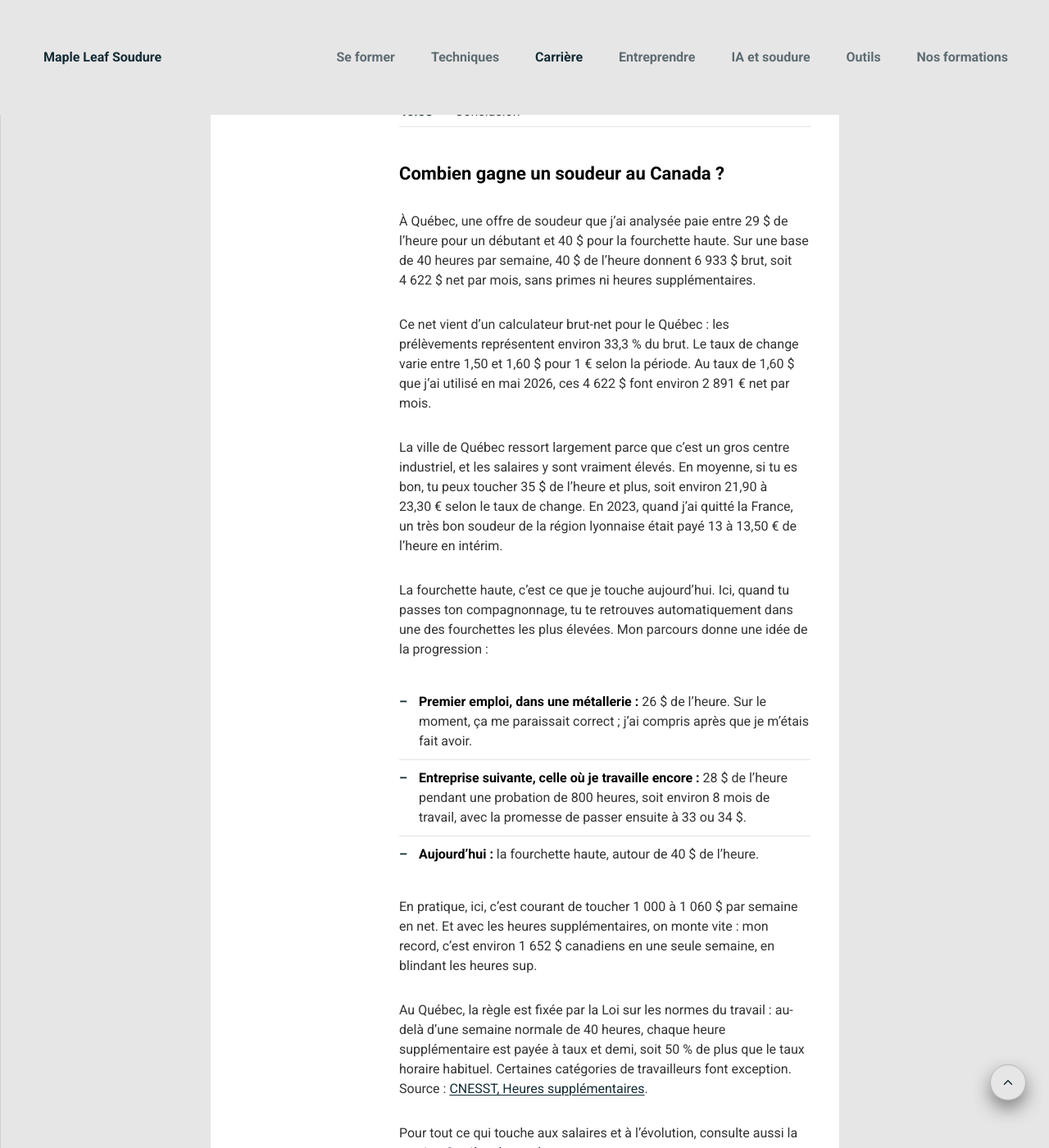
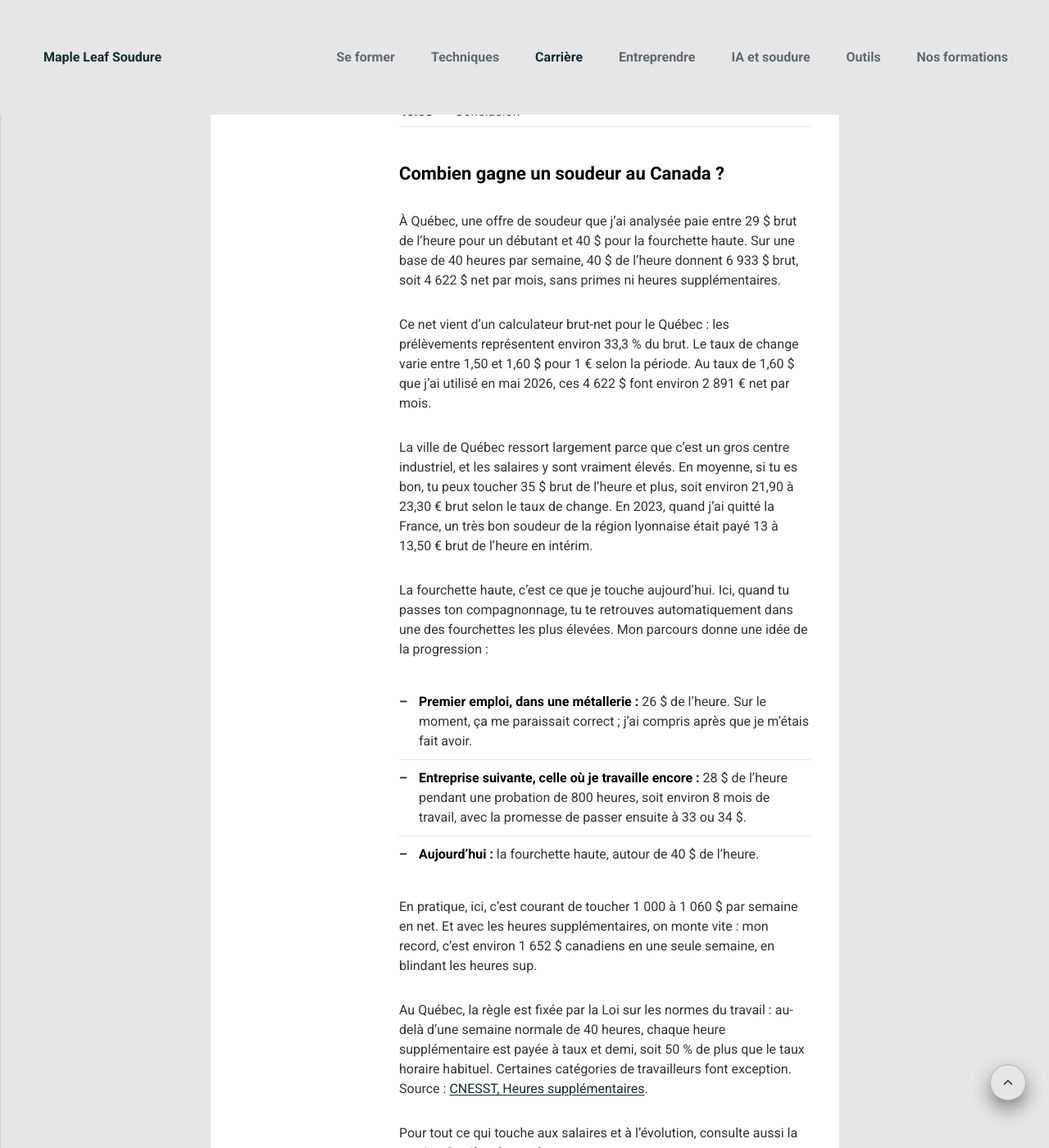
Before and after one commit to wallidguergour/mapleleafsoudure, a Jekyll site: the page built from _posts/2026-10-12-salaire-soudeur-canada.md, in a window 1280 px wide and 1400 px high, scrolled down 1484 px. Shown: the whole window at 82% size. Built offline with Jekyll 4.4.1, drawn with Linux system fonts in a browser that asks for light colours; comment, search, counter and statistics services are not loaded; some of the changed text lies outside the part shown.

Commit message:
Article salaire Canada : taux horaires précisés en brut
Co-Authored-By: Claude Opus 5.5 <noreply@anthropic.com>

```diff
--- a/_posts/2026-10-12-salaire-soudeur-canada.md
+++ b/_posts/2026-10-12-salaire-soudeur-canada.md
@@ -120,11 +120,11 @@ videos_complementaires:
 
 ## Combien gagne un soudeur au Canada ?
 
-À Québec, une offre de soudeur que j'ai analysée paie entre 29 $ de l'heure pour un débutant et 40 $ pour la fourchette haute. Sur une base de 40 heures par semaine, 40 $ de l'heure donnent 6 933 $ brut, soit 4 622 $ net par mois, sans primes ni heures supplémentaires.
+À Québec, une offre de soudeur que j'ai analysée paie entre 29 $ brut de l'heure pour un débutant et 40 $ pour la fourchette haute. Sur une base de 40 heures par semaine, 40 $ de l'heure donnent 6 933 $ brut, soit 4 622 $ net par mois, sans primes ni heures supplémentaires.
 
 Ce net vient d'un calculateur brut-net pour le Québec : les prélèvements représentent environ 33,3 % du brut. Le taux de change varie entre 1,50 et 1,60 $ pour 1 € selon la période. Au taux de 1,60 $ que j'ai utilisé en mai 2026, ces 4 622 $ font environ 2 891 € net par mois.
 
-La ville de Québec ressort largement parce que c'est un gros centre industriel, et les salaires y sont vraiment élevés. En moyenne, si tu es bon, tu peux toucher 35 $ de l'heure et plus, soit environ 21,90 à 23,30 € selon le taux de change. En 2023, quand j'ai quitté la France, un très bon soudeur de la région lyonnaise était payé 13 à 13,50 € de l'heure en intérim.
+La ville de Québec ressort largement parce que c'est un gros centre industriel, et les salaires y sont vraiment élevés. En moyenne, si tu es bon, tu peux toucher 35 $ brut de l'heure et plus, soit environ 21,90 à 23,30 € brut selon le taux de change. En 2023, quand j'ai quitté la France, un très bon soudeur de la région lyonnaise était payé 13 à 13,50 € brut de l'heure en intérim.
 
 La fourchette haute, c'est ce que je touche aujourd'hui. Ici, quand tu passes ton compagnonnage, tu te retrouves automatiquement dans une des fourchettes les plus élevées. Mon parcours donne une idée de la progression :
 
@@ -140,11 +140,11 @@ Pour tout ce qui touche aux salaires et à l'évolution, consulte aussi la secti
 
 ## Quel est le salaire d'un soudeur au Québec comparé à la France ?
 
-Pour le même métier, l'écart est énorme. L'offre de Québec donne environ 2 891 € net par mois sans heures supplémentaires. Une offre de soudeur près de Lyon, à 14,30 € de l'heure, donne environ 1 692 € net, et une offre de soudeur nucléaire expérimenté, à 35 000 € par an, environ 2 275 € net.
+Pour le même métier, l'écart est énorme. L'offre de Québec donne environ 2 891 € net par mois sans heures supplémentaires. Une offre de soudeur près de Lyon, à 14,30 € brut de l'heure, donne environ 1 692 € net, et une offre de soudeur nucléaire expérimenté, à 35 000 € par an, environ 2 275 € net.
 
 {% include video-complementaire.html id="09d-FSB01kk" %}
 
-J'ai comparé deux villes de taille comparable : Québec et Lyon, à superficie et population à peu près égales. À Lyon, je n'ai pas trouvé d'offre vraiment équivalente dans un rayon de 25 kilomètres. Une offre en CDI payait entre 13,30 et 14,30 € de l'heure : c'est une énorme baisse.
+J'ai comparé deux villes de taille comparable : Québec et Lyon, à superficie et population à peu près égales. À Lyon, je n'ai pas trouvé d'offre vraiment équivalente dans un rayon de 25 kilomètres. Une offre en CDI payait entre 13,30 et 14,30 € brut de l'heure : c'est une énorme baisse.
 
 Attention, je ne dis pas qu'on ne peut pas gagner sa vie en France. Quand j'étais à mon compte comme chaudronnier-soudeur, certains mois, je dégageais 4 000 à 4 300 € en super net, après l'Urssaf et l'impôt sur le revenu. C'est possible si tu as de bonnes mains, un savoir-faire et un réseau. Mais comme salarié, le Canada paie bien mieux.
 
@@ -154,8 +154,8 @@ Attention, je ne dis pas qu'on ne peut pas gagner sa vie en France. Quand j'éta
     <tr><th></th><th>Québec</th><th>Région de Lyon</th></tr>
   </thead>
   <tbody>
-    <tr><th scope="row">Taux horaire de l'offre</th><td>29 à 40 $</td><td>13,30 à 14,30 €</td></tr>
-    <tr><th scope="row">Net mensuel, sans heures supplémentaires</th><td>4 622 $, soit environ 2 891 € (à 40 $ de l'heure, 1 € pour 1,60 $)</td><td>Environ 1 692 € (à 14,30 € de l'heure)</td></tr>
+    <tr><th scope="row">Taux horaire brut de l'offre</th><td>29 à 40 $</td><td>13,30 à 14,30 €</td></tr>
+    <tr><th scope="row">Net mensuel, sans heures supplémentaires</th><td>4 622 $, soit environ 2 891 € (à 40 $ brut de l'heure, 1 € pour 1,60 $)</td><td>Environ 1 692 € (à 14,30 € brut de l'heure)</td></tr>
     <tr><th scope="row">Soudeur nucléaire expérimenté</th><td></td><td>35 000 € par an, environ 2 275 € net par mois</td></tr>
     <tr><th scope="row">Loyer d'un vrai appartement en centre-ville</th><td>990 $ en mai 2026, soit environ 619 €</td><td>Environ 1 100 €</td></tr>
   </tbody>
```
